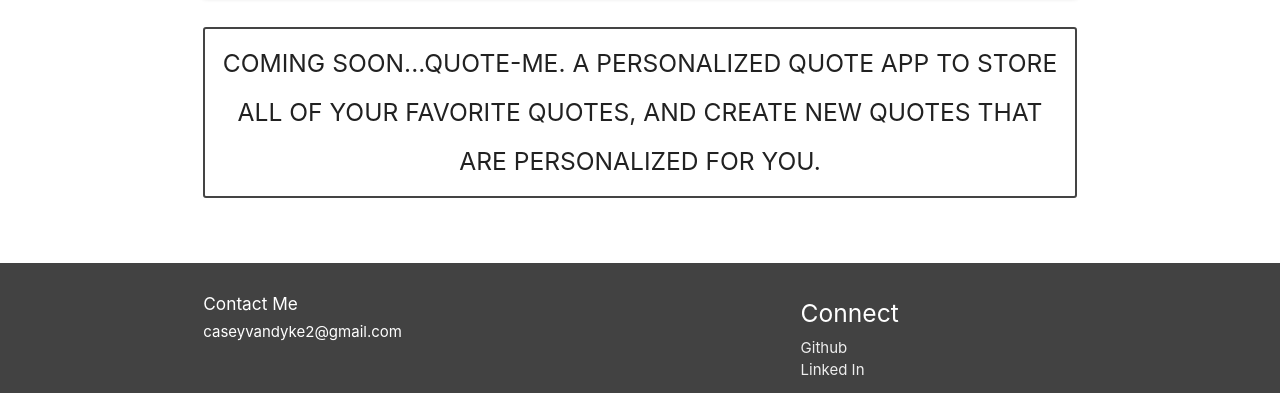
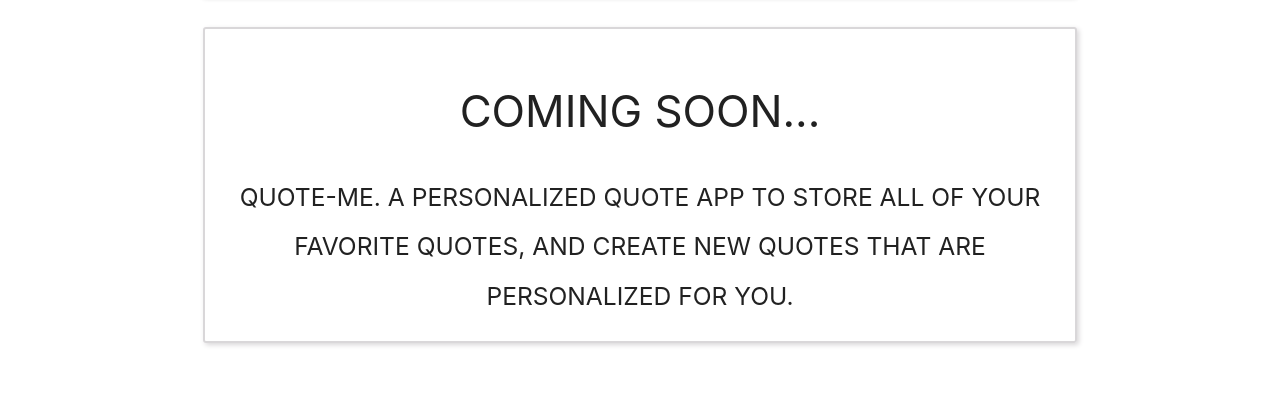
Before and after one commit to CaseyVandyke/Portfolio, a plain HTML site: page index.html in a window 1280 px wide. Shown: the part 3392-3785 px from the top of the page. Drawn offline with nearby package versions, Linux system fonts and the light colour scheme.

Commit message:
project announcement

```diff
--- a/index.html
+++ b/index.html
@@ -136,8 +136,9 @@
               <a href="https://rocky-sea-86985.herokuapp.com/">Demo</a>
             </div>
           </div>
-          <div>
-            <h5 class="center-align new-project">Coming soon...Quote-Me.  A personalized quote app to store all of your favorite quotes, and create new quotes that are personalized for you.</h5>
+          <div class="new-project">
+            <h3 class="center-align new-details">Coming Soon...</h3>
+            <h5 class="center-align new-details">Quote-Me.  A personalized quote app to store all of your favorite quotes, and create new quotes that are personalized for you.</h5>
           </div>
         </div>
       </div>
--- a/style.css
+++ b/style.css
@@ -5,7 +5,8 @@
 
 .dev-name,
 .section-title,
-.new-project {
+.new-project,
+.new-details {
   text-transform: uppercase;
 }
 
@@ -32,7 +33,12 @@
 .new-project {
   margin: 30px 0;
   line-height: 2em;
-  border: 2px solid #444;
+  border: 2px solid#d9d7d9;
   border-radius: 3px;
   padding: 10px;
+  box-shadow: 2px 2px 5px #d9d7d9;
 }
+
+.new-details {
+  line-height: 2em;
+}
```
